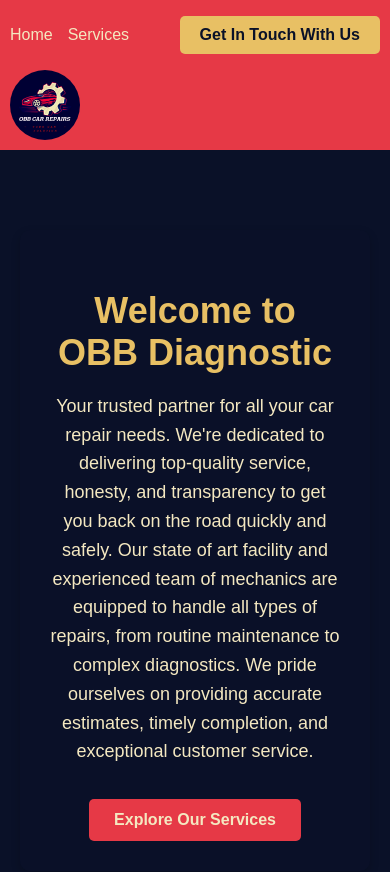
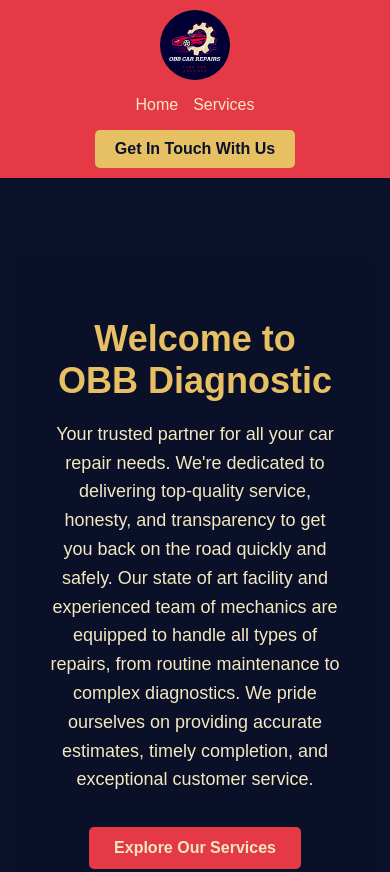
Before and after one commit to J24y-k/OBB, a plain HTML site: page index.html in a window 390 px wide. Shown: the top 872 px of the page. Drawn offline with Linux system fonts and the light colour scheme.

Commit message:
Update style.css

```diff
--- a/style.css
+++ b/style.css
@@ -384,20 +384,13 @@
     margin: 5px 0;
 }
 
+
 @media (max-width: 768px) {
     header {
-        flex-direction: row;
-        flex-wrap: wrap;
-        justify-content: space-between;
-        align-items: center;
+        flex-direction: column;
+        height: auto;
         padding: 10px;
-    }
-
-    .logo {
-        order: 2;
-        width: 100%;
-        justify-content: flex-start;
-        margin-top: 10px;
+        width: auto;
     }
 
     nav ul {
@@ -406,4 +399,5 @@
         padding: 0;
         gap: 15px;
     }
+
 }
```
